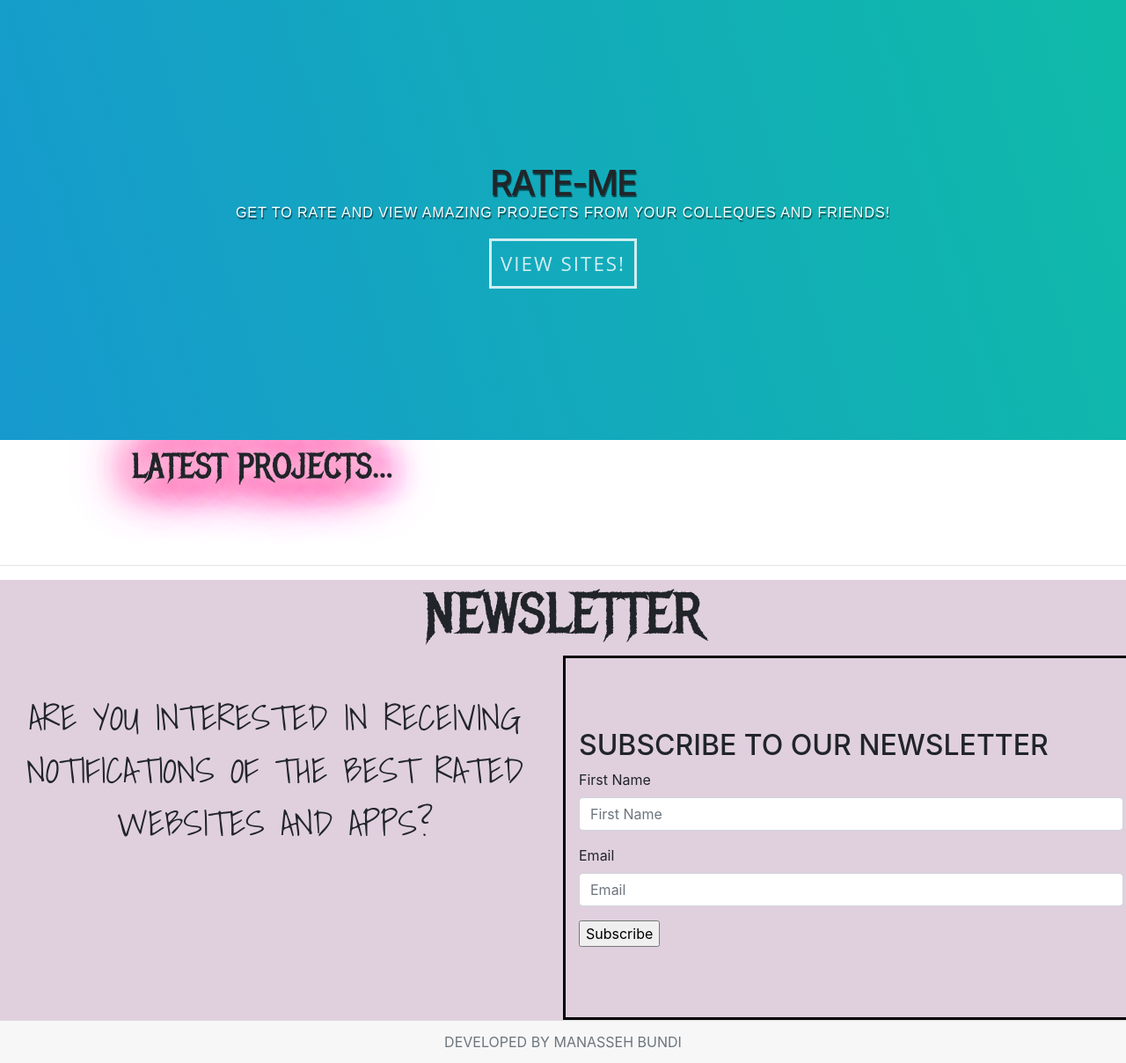
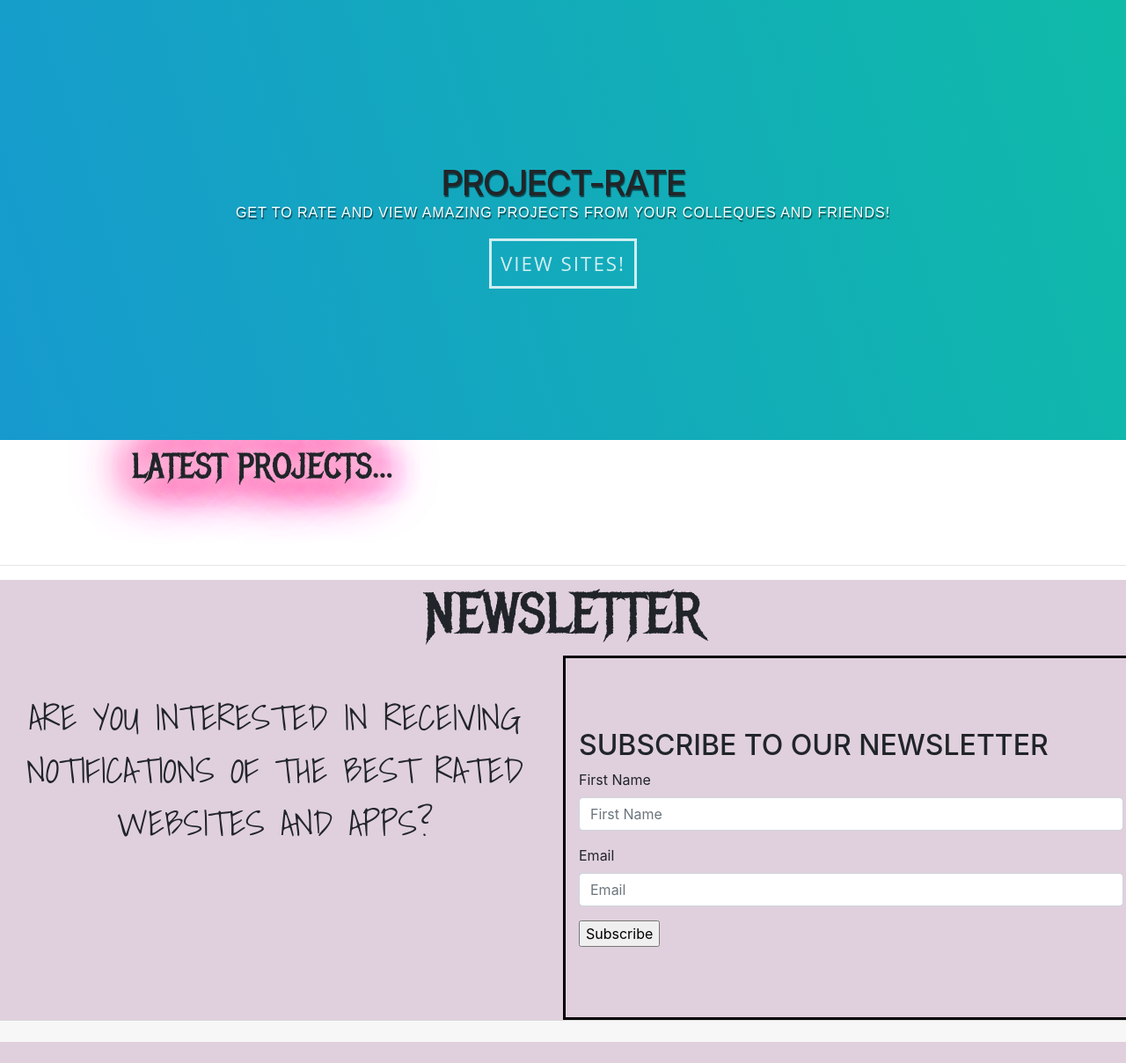
Before and after one commit to louisenje/project-rate, a Django app: page / in a window 1280 px wide. Shown: the part 125-1333 px from the top of the page at 88% size. After the commit the page ends 1309 px from the top, so only its background shows below. Run offline with Django 3.2, Linux system fonts and the light colour scheme; data that the repository does not hold is empty; some libraries are stand-ins or nearby versions.

Commit message:
made changes in styling

```diff
--- a/projects/templates/index.html
+++ b/projects/templates/index.html
@@ -19,7 +19,7 @@
 {{block.super}}
 <div class="full-screen">
   <div>
-    <h1>RATE-ME</h1>
+    <h1>PROJECT-RATE</h1>
     <br>
     <a class="button-line text-hover text-hover-fill-closing-vertical" href="{% url 'search_all_projects'  %}">VIEW SITES!</a>
   </div>
@@ -69,6 +69,6 @@
   </div>
 </div>
 <div class="card-footer text-muted foot">
-  DEVELOPED BY MANASSEH BUNDI
+
 </div>
 {% endblock %}
```
Also changed, not shown: 1 other file.
